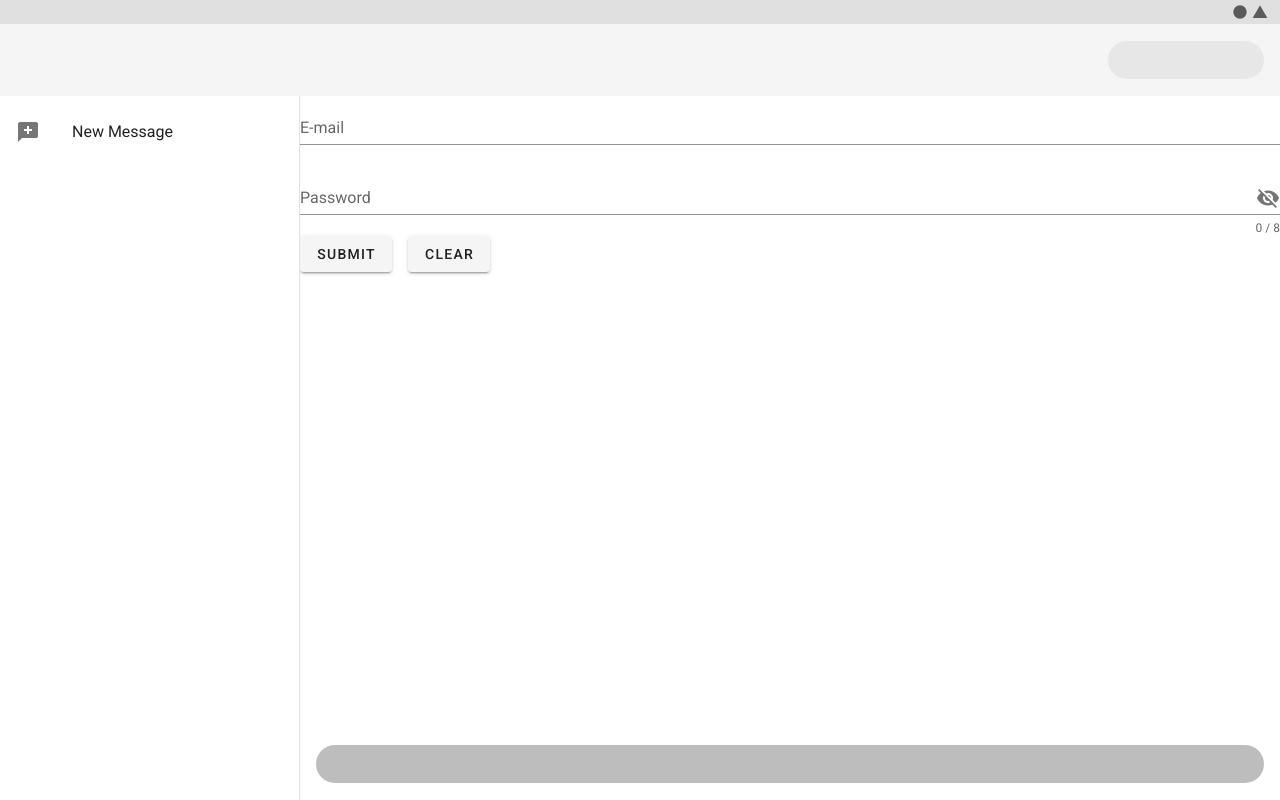
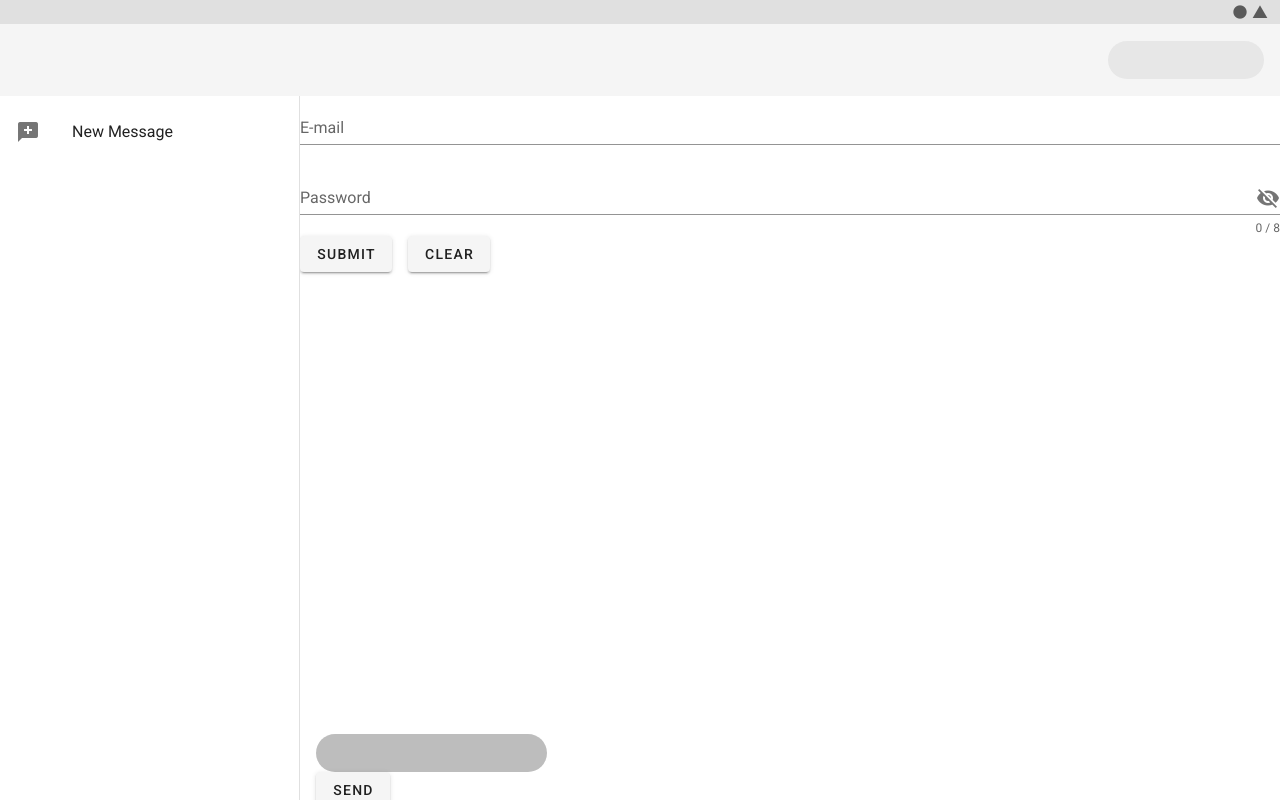
Before and after one commit to ChanceTheHacker/citygro-frontend, a Vue app: page /#/login in a window 1280 px wide. Built offline with nearby package versions, Linux system fonts and the light colour scheme; no server answers.

Commit message:
fixed send hopefully

```diff
--- a/src/App.vue
+++ b/src/App.vue
@@ -48,8 +48,13 @@
     </v-main>
 
     <v-footer app color="transparent" height="72" inset>
+      <v-form @submit="sendMsg">
         <v-text-field
-        v-model="text"
+          v-model="sms"
+          :error-messages="smsErrors"
+          :counter="160"
+          required
+          label=""
           background-color="grey lighten-1"
           dense
           flat
@@ -57,21 +62,50 @@
           rounded
           solo
         ></v-text-field>
+        <v-btn type="submit">
+          Send
+        </v-btn>
+      </v-form>
     </v-footer>
   </v-app>
 </template>
 
 <script>
 import store from "./store/index";
+import { validationMixin } from "vuelidate";
+import { required, maxLength } from "vuelidate/lib/validators";
 
 export default {
+  mixins: [validationMixin],
+
+  validations: {
+    sms: { required, maxLength: maxLength(160) },
+  },
   data: () => ({
     drawer: null,
-    text: "",
+    sms: "",
   }),
   methods: {
-    async getConversations() {
-      return store.getters.getConversations;
+    async sendMsg() {
+      this.$v.$touch();
+      if (this.$v.$invalid) {
+        this.submitStatus = "ERROR";
+        console.log("broken");
+      } else {
+        // do your submit logic here
+        this.submitStatus = "PENDING";
+        const data = {
+          // nickname: this.name,
+          to: this.activeConvo,
+          message: this.message,
+        };
+        const success = await store.dispatch("attemptSendMsg", data);
+        if (success) {
+          this.submitStatus = "OK";
+        } else {
+          this.submitStatus = "ERROR";
+        }
+      }
     },
     setActiveConvo: async function(info) {
       if (info !== "0") {
@@ -82,6 +116,13 @@ export default {
   computed: {
     activeConvo() {
       return store.state.activeConvo;
+    },
+    smsErrors() {
+      const errors = [];
+      if (!this.$v.sms.$dirty) return errors;
+      !this.$v.sms.maxLength && errors.push("Can not exceed 160 characters");
+      !this.$v.sms.required && errors.push("Message is required");
+      return errors;
     },
     items() {
       const { conversations } = store.state;
```
Lines whose indentation alone changed are shown as unchanged.
